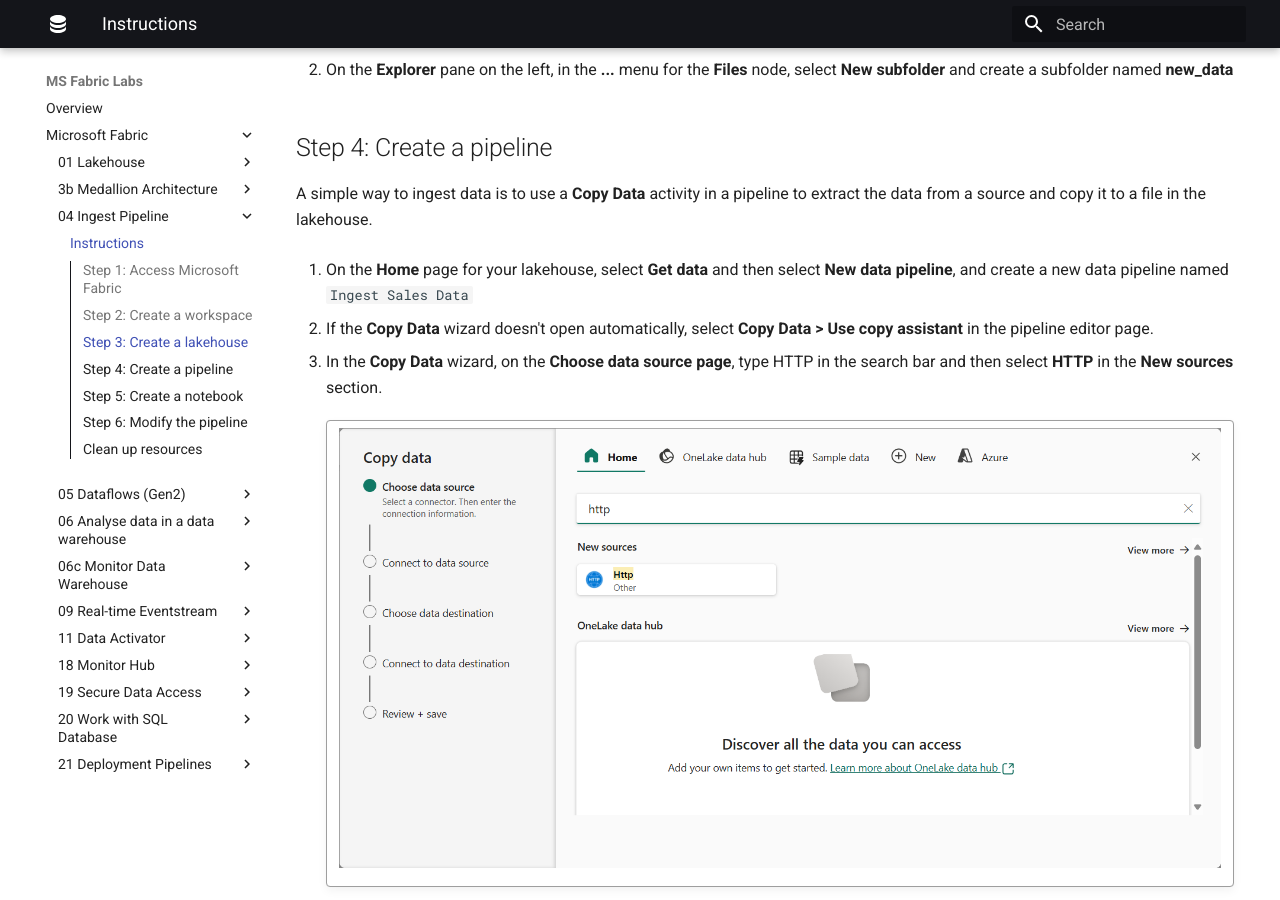
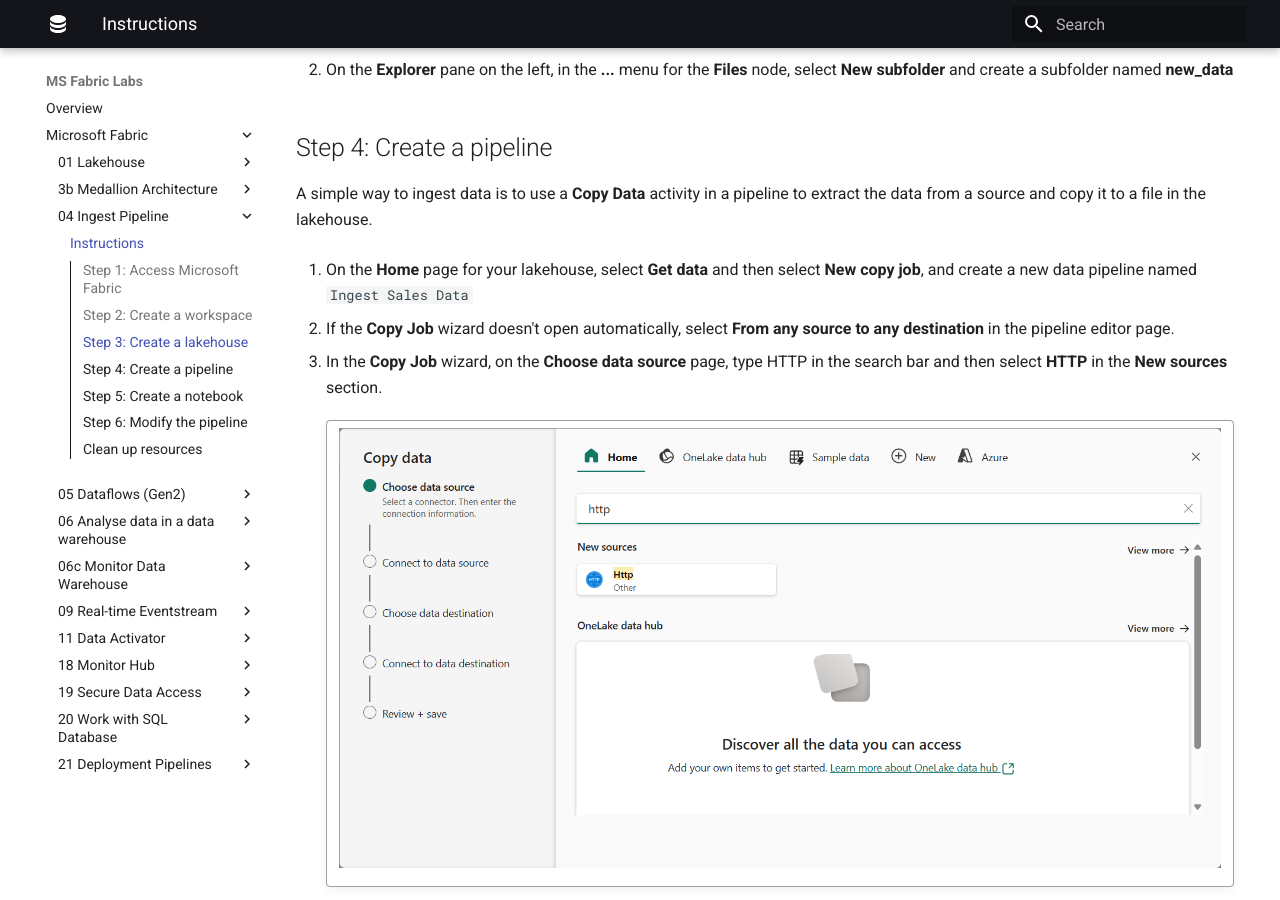
Before and after one commit to qaalabs/fabric, an MkDocs documentation site: the page built from docs/04-ingest-pipeline/instructions.md, in a window 1280 px wide and 900 px high, scrolled down 3088 px. Built offline with MkDocs 1.6.1 and Material for MkDocs 9.7.7, drawn with Linux system fonts in a browser that asks for light colours.

Commit message:
changes to lab 04

```diff
--- a/docs/04-ingest-pipeline/instructions.md
+++ b/docs/04-ingest-pipeline/instructions.md
@@ -77,11 +77,11 @@
 
 A simple way to ingest data is to use a **Copy Data** activity in a pipeline to extract the data from a source and copy it to a file in the lakehouse.
 
-1. On the **Home** page for your lakehouse, select **Get data** and then select **New data pipeline**, and create a new data pipeline named `Ingest Sales Data`
+1. On the **Home** page for your lakehouse, select **Get data** and then select **New copy job**, and create a new data pipeline named `Ingest Sales Data`
 
-2. If the **Copy Data** wizard doesn't open automatically, select **Copy Data > Use copy assistant** in the pipeline editor page.
+2. If the **Copy Job** wizard doesn't open automatically, select **From any source to any destination** in the pipeline editor page.
 
-3. In the **Copy Data** wizard, on the **Choose data source page**, type HTTP in the search bar and then select **HTTP** in the **New sources** section.
+3. In the **Copy Job** wizard, on the **Choose data source** page, type HTTP in the search bar and then select **HTTP** in the **New sources** section.
 
     !!! quote ""
         ![Screenshot of the Choose data source page.](../img/04-choose-data-source.png)
```
Also changed, not shown: mslearn/04-ingest-pipeline.md (+11 -5 lines).
